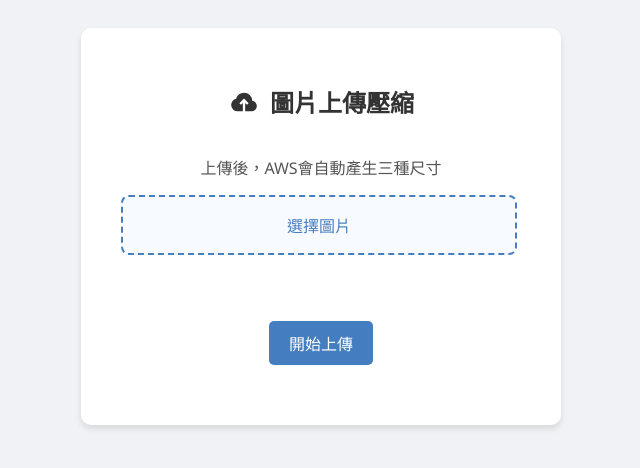
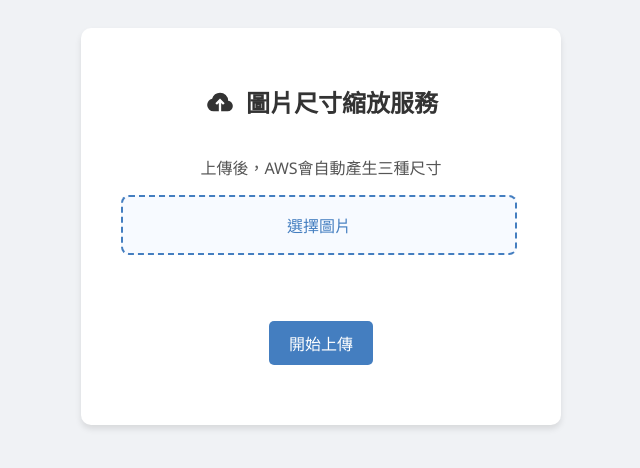
Before and after one commit to kencs3/resizer, a plain HTML site: page index.html in a window 1280 px wide. Shown: the whole page, without its empty margins (319-959 px from the left). Drawn offline with Linux system fonts and the light colour scheme.

Commit message:
改標題

```diff
--- a/index.html
+++ b/index.html
@@ -169,7 +169,7 @@
                         d="M440-160H260q-91 0-155.5-63T40-377q0-78 47-139t123-78q25-92 100-149t170-57q117 0 198.5 81.5T760-520q69 8 114.5 59.5T920-340q0 75-52.5 127.5T740-160H520v-286l64 62 56-56-160-160-160 160 56 56 64-62v286Z" />
                 </svg>
             </span>
-            圖片上傳壓縮
+            圖片尺寸縮放服務
         </h1>
 
         <p>上傳後，AWS會自動產生三種尺寸</p>
```
